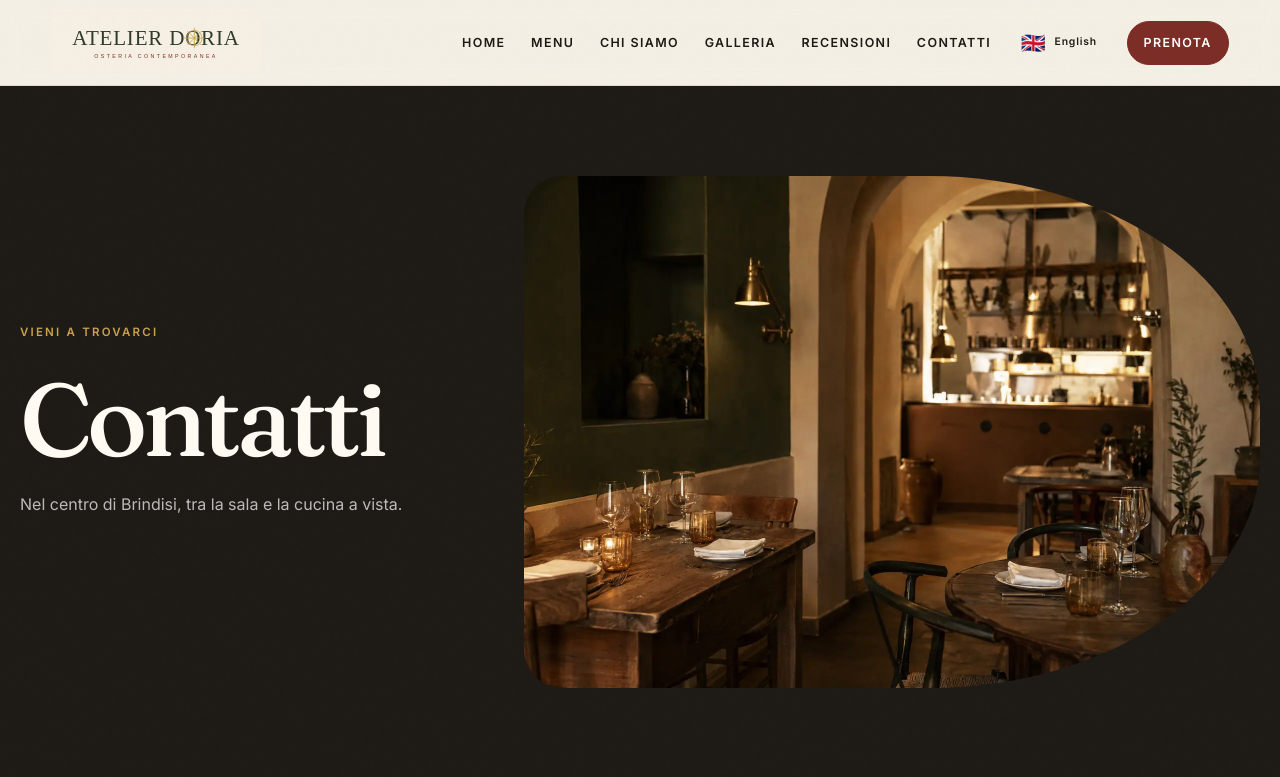
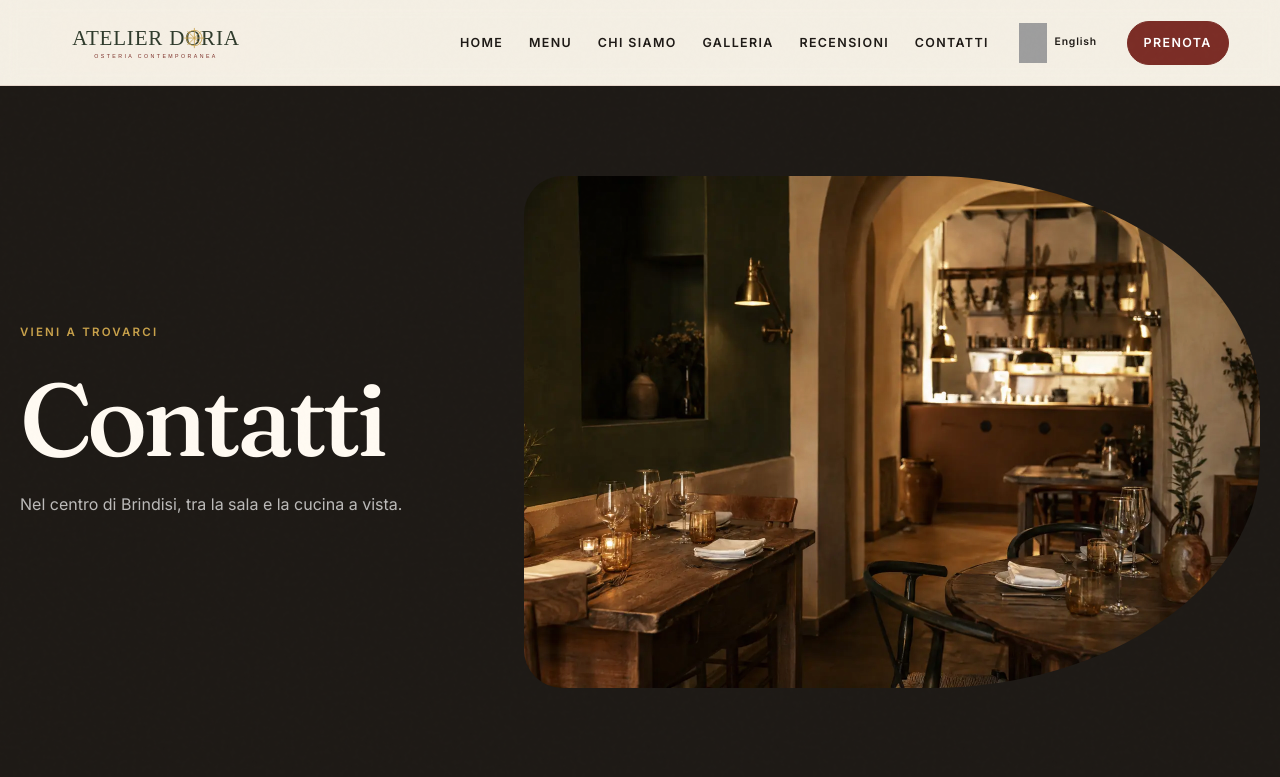
Before and after one commit to Sev3nB/atelierDoria, a Flask app: page /contatti in a window 1280 px wide. Shown: the top 777 px of the page. Run offline with Flask 3, Linux system fonts and the light colour scheme; grey boxes are pictures that could not be loaded.

Commit message:
Use reliable SVG language flags

```diff
--- a/templates/partials/header.html
+++ b/templates/partials/header.html
@@ -7,7 +7,13 @@
     <a href="{{ url_for('home') }}">Home</a><a href="{{ url_for('menu') }}">Menu</a>
     <a href="{{ url_for('about') }}">Chi siamo</a><a href="{{ url_for('gallery') }}">Galleria</a>
     <a href="{{ url_for('reviews') }}">Recensioni</a><a href="{{ url_for('contacts') }}">Contatti</a>
-    <button class="language-toggle" type="button" aria-label="Switch to English" title="Switch to English"><span class="language-flag" aria-hidden="true">🇬🇧</span><span class="language-label">English</span></button>
+    <button class="language-toggle" type="button" aria-label="Switch to English" title="Switch to English">
+      <span class="language-flags" aria-hidden="true">
+        <img class="language-flag-image flag-en" src="{{ url_for('static', filename='img/flags/gb.svg') }}" alt="" width="28" height="20">
+        <img class="language-flag-image flag-it" src="{{ url_for('static', filename='img/flags/it.svg') }}" alt="" width="28" height="20">
+      </span>
+      <span class="language-label">English</span>
+    </button>
     <a class="button button-small" href="{{ url_for('bookings') }}">Prenota</a>
   </nav>
 </header>
```
